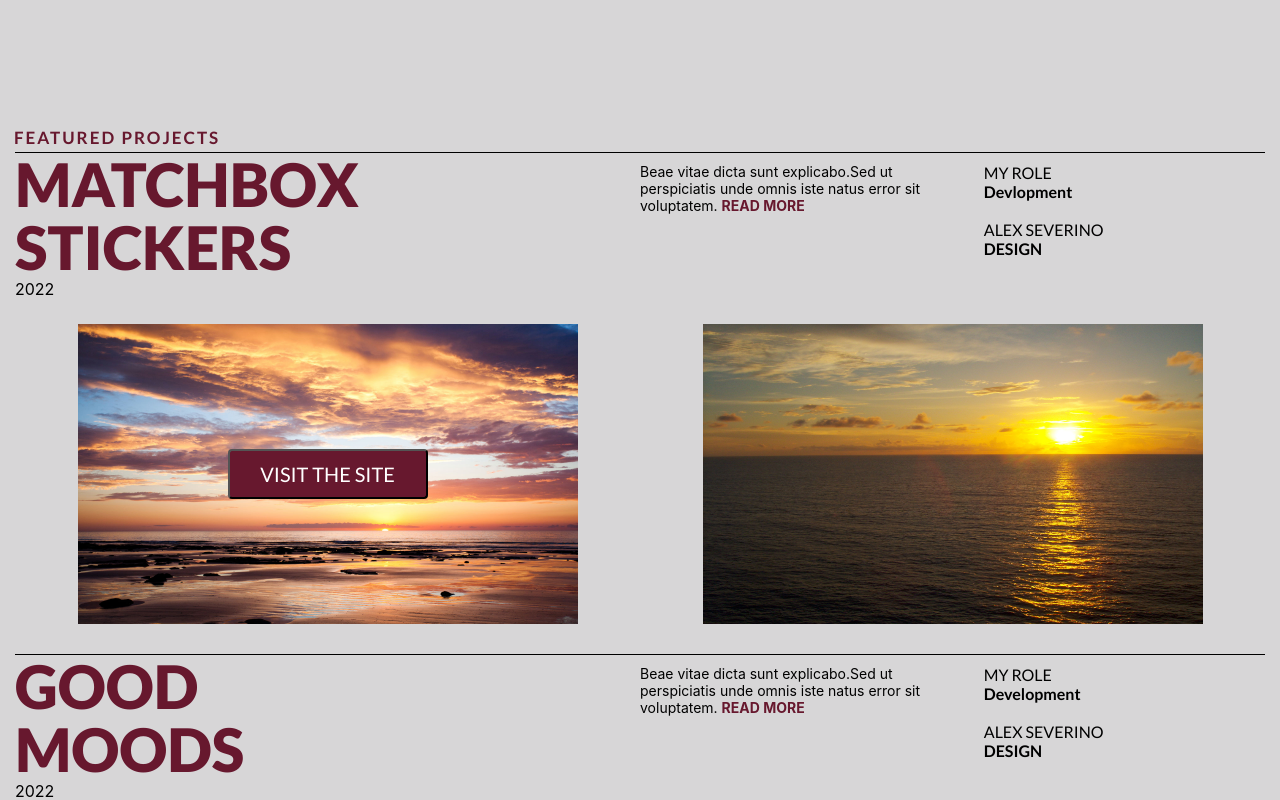
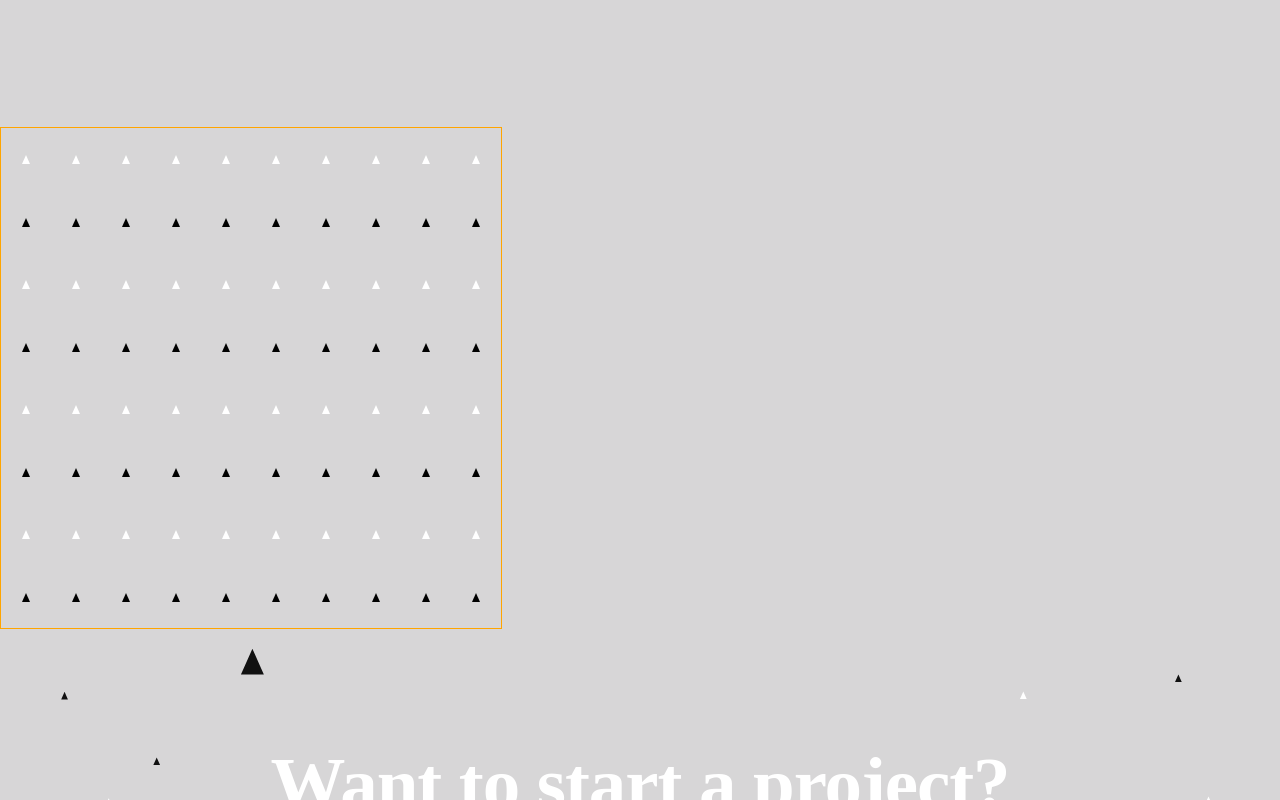
Before and after one commit to MichaelGiresi/Portfolio, a React (Create React App) app: page / in a window 1280 px wide. Shown: the part 860-1660 px from the top of the page. Built offline with nearby package versions, Linux system fonts and the light colour scheme.

Commit message:
Add files via upload
The function for making the triangles true or false is built

```diff
--- a/src/Output.jsx
+++ b/src/Output.jsx
@@ -6,15 +6,17 @@ import MoreProjects from "./components/MoreProjects";
 import Nav from "./components/Nav";
 
 import React from 'react'
+import Test from "./components/Test";
 
 const Output = () => {
   return (
     <div className="output">
         <Nav/>
         <Hero/>
-        <FeaturedProjects/>
+        {/* <FeaturedProjects/> */}
         {/* <MoreProjects/> */}
-        <CurrentSkill/>
+        {/* <CurrentSkill/> */}
+        <Test/>
         <Footer/>
     </div>
   )
--- a/src/components/Test.jsx
+++ b/src/components/Test.jsx
@@ -3,9 +3,46 @@ import test from '../scss/test/test.css'
 
 const Test = () => {
 
-    let [triangleState, setTriangleState] = useState(false)
+    const [triangle00, setTriangle00] = useState(true)
 
-    console.log(triangleState)
+
+    const triangleSwap = () => {
+
+        const t1 = document.getElementById('row0-t0')
+
+
+            if(!triangle00) {
+                setTriangle00(true)
+            } else {
+                setTriangle00(false)
+            }
+
+            if(triangle00) {
+                t1.classList.add('triangle-true')
+            } else if(!triangle00) {
+                t1.classList.remove('triangle-true')
+            }
+
+    }
+    useEffect (() => {
+        console.log(triangle00)
+
+
+    })
+
+
+
+
+// useEffect(() => {
+
+//     if(Test) {
+//         if(!triangle00) {
+//             setTriangle00(true)
+//         }
+//     }
+
+// })
+
 
 
 
@@ -14,10 +51,11 @@ const Test = () => {
 
 
 
+
     <div className='test'>
 
         <div className='row0'>
-            <div className='row0-t0 hoverChange triangle-border-white' onClick={() => {setTriangleState(triangleState => !triangleState)}}></div>
+            <div id="row0-t0"className='tri row0-t0 hoverChange triangle-border-white' onClick={() => triangleSwap()}></div>
             <div className='row0-t1 hoverChange triangle-border-white'></div>
             <div className='row0-t2 hoverChange triangle-border-white'></div>
             <div className='row0-t3 hoverChange triangle-border-white'></div>
@@ -120,6 +158,7 @@ const Test = () => {
             <div className='row7-t9 hoverChange triangle-border-black'></div>
         </div>
 
+
     </div>
   )
 }
--- /dev/null
+++ b/src/scripts/Triangles.js
@@ -0,0 +1 @@
+import {Test} from '../components/Test'
--- a/src/scss/test/test.css
+++ b/src/scss/test/test.css
@@ -15,22 +15,31 @@
 }
 
 .triangle-border-black {
-  border-bottom: 20px solid black;
-  border-left: 10px solid #D7d6d7;
-  border-right: 10px solid #D7d6d7;
+  border-bottom: 9px solid black;
+  border-left: 4px solid #D7d6d7;
+  border-right: 4px solid #D7d6d7;
   -webkit-transition: border-bottom 2s, border-left 2s, border-right 2s;
   transition: border-bottom 2s, border-left 2s, border-right 2s;
 }
 
 .triangle-border-white {
-  border-bottom: 20px solid white;
-  border-left: 10px solid #D7d6d7;
-  border-right: 10px solid #D7d6d7;
+  border-bottom: 9px solid white;
+  border-left: 4px solid #D7d6d7;
+  border-right: 4px solid #D7d6d7;
+  -webkit-transition: border-bottom 2s, border-left 2s, border-right 2s;
+  transition: border-bottom 2s, border-left 2s, border-right 2s;
+}
+
+.triangle-true {
+  border-bottom: 30px solid blue;
+  border-left: 15px solid #D7d6d7;
+  border-right: 15px solid #D7d6d7;
   -webkit-transition: border-bottom 2s, border-left 2s, border-right 2s;
   transition: border-bottom 2s, border-left 2s, border-right 2s;
 }
 
 .row0 {
+  background-color: #D7d6d7;
   height: 12%;
   display: -webkit-box;
   display: -ms-flexbox;
@@ -42,18 +51,12 @@
           align-items: center;
 }
 
-.row0-t0 {
-  font-size: 0px;
-  line-height: 0%;
-  width: 0px;
-}
-
 .hoverChange:hover {
-  -webkit-transition: border-bottom .2s, border-left .2s, border-right .2s;
-  transition: border-bottom .2s, border-left .2s, border-right .2s;
-  border-bottom: 40px solid #67182e;
-  border-left: 20px solid #D7d6d7;
-  border-right: 20px solid #D7d6d7;
+  -webkit-transition: border-bottom .3s, border-left .3s, border-right .3s;
+  transition: border-bottom .3s, border-left .3s, border-right .3s;
+  border-bottom: 30px solid #67182e;
+  border-left: 15px solid #D7d6d7;
+  border-right: 15px solid #D7d6d7;
 }
 
 .row0-t1 {
--- a/src/scss/test/test.scss
+++ b/src/scss/test/test.scss
@@ -9,22 +9,29 @@
 }
 
 .triangle-border-black {
-    border-bottom: 20px solid black;
-    border-left: 10px solid #D7d6d7;
-    border-right: 10px solid #D7d6d7;
+    border-bottom: 9px solid black;
+    border-left: 4px solid #D7d6d7;
+    border-right: 4px solid #D7d6d7;
     transition: border-bottom 2s, border-left 2s, border-right 2s;
 
 }
 
 .triangle-border-white {
-    border-bottom: 20px solid white;
-    border-left: 10px solid #D7d6d7;
-    border-right: 10px solid #D7d6d7;
+    border-bottom: 9px solid white;
+    border-left: 4px solid #D7d6d7;
+    border-right: 4px solid #D7d6d7;
+    transition: border-bottom 2s, border-left 2s, border-right 2s;
+}
+
+.triangle-true {
+    border-bottom: 30px solid blue;
+    border-left: 15px solid #D7d6d7;
+    border-right: 15px solid #D7d6d7;
     transition: border-bottom 2s, border-left 2s, border-right 2s;
 }
 
 .row0 {
-    // background-color: #D7d6d7;
+    background-color: #D7d6d7;
     height: 12%;
     display: flex;
     justify-content: space-around;
@@ -32,18 +39,12 @@
 
 }
 
-.row0-t0 {
-    font-size: 0px;
-    line-height: 0%;
-    width: 0px;
-
-}
 
 .hoverChange:hover {
-    transition: border-bottom .2s, border-left .2s, border-right .2s;
-    border-bottom: 40px solid #67182e;
-    border-left: 20px solid #D7d6d7;
-    border-right: 20px solid #D7d6d7;
+    transition: border-bottom .3s, border-left .3s, border-right .3s;
+    border-bottom: 30px solid #67182e;
+    border-left: 15px solid #D7d6d7;
+    border-right: 15px solid #D7d6d7;
 }
 
 .row0-t1 {
```
Also changed, not shown: 1 other file (tests, documents, lock files or other folders).
